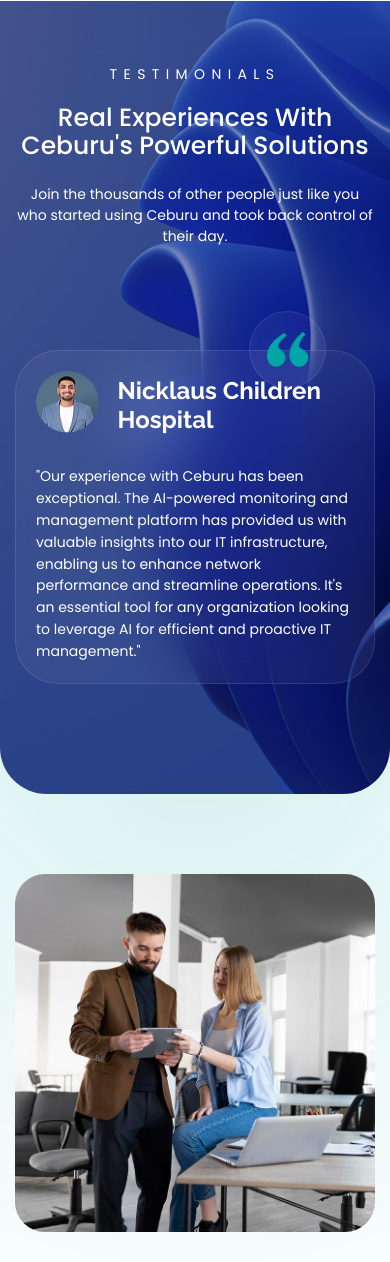
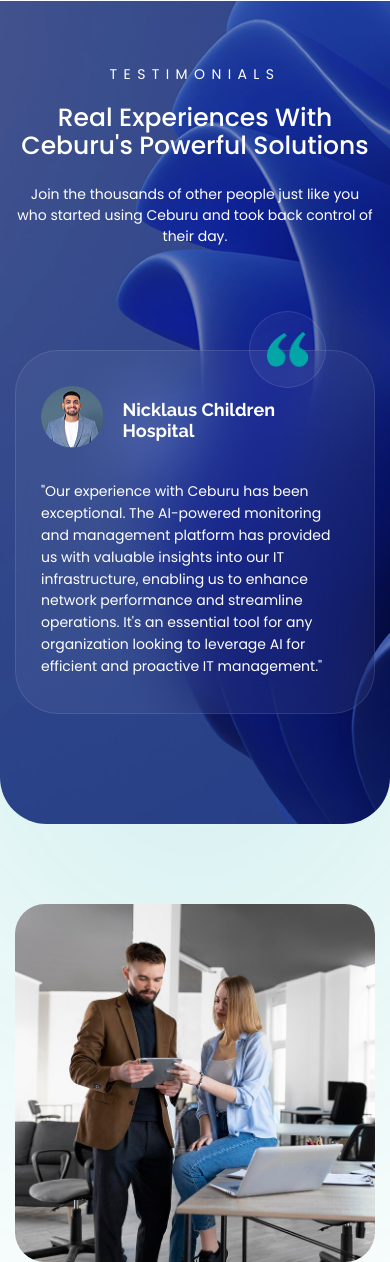
Before and after one commit to Ni-sHa-nt/Ceburu, a plain HTML site: page index.html in a window 390 px wide. Shown: the part 3721-4983 px from the top of the page. Drawn offline with nearby package versions, Linux system fonts and the light colour scheme.

Commit message:
landing page improve

```diff
--- a/css/style.css
+++ b/css/style.css
@@ -1548,10 +1548,6 @@
         font-size: 14px;
     }
 
-    .testimonial-card {
-        padding: 20px;
-    }
-
     .testimonial-card p {
         font-size: 14px;
     }
@@ -1697,6 +1693,14 @@
         font-size: 14px;
     }
 
+    .testimonial-card {
+        padding: 35px 25px;
+    }
+
+    .testimonial-card .user-wrapper h4 {
+        font-size: 18px;
+    }
+
     .testimonial-head .title-2 {
         font-size: 25px;
     }
```
